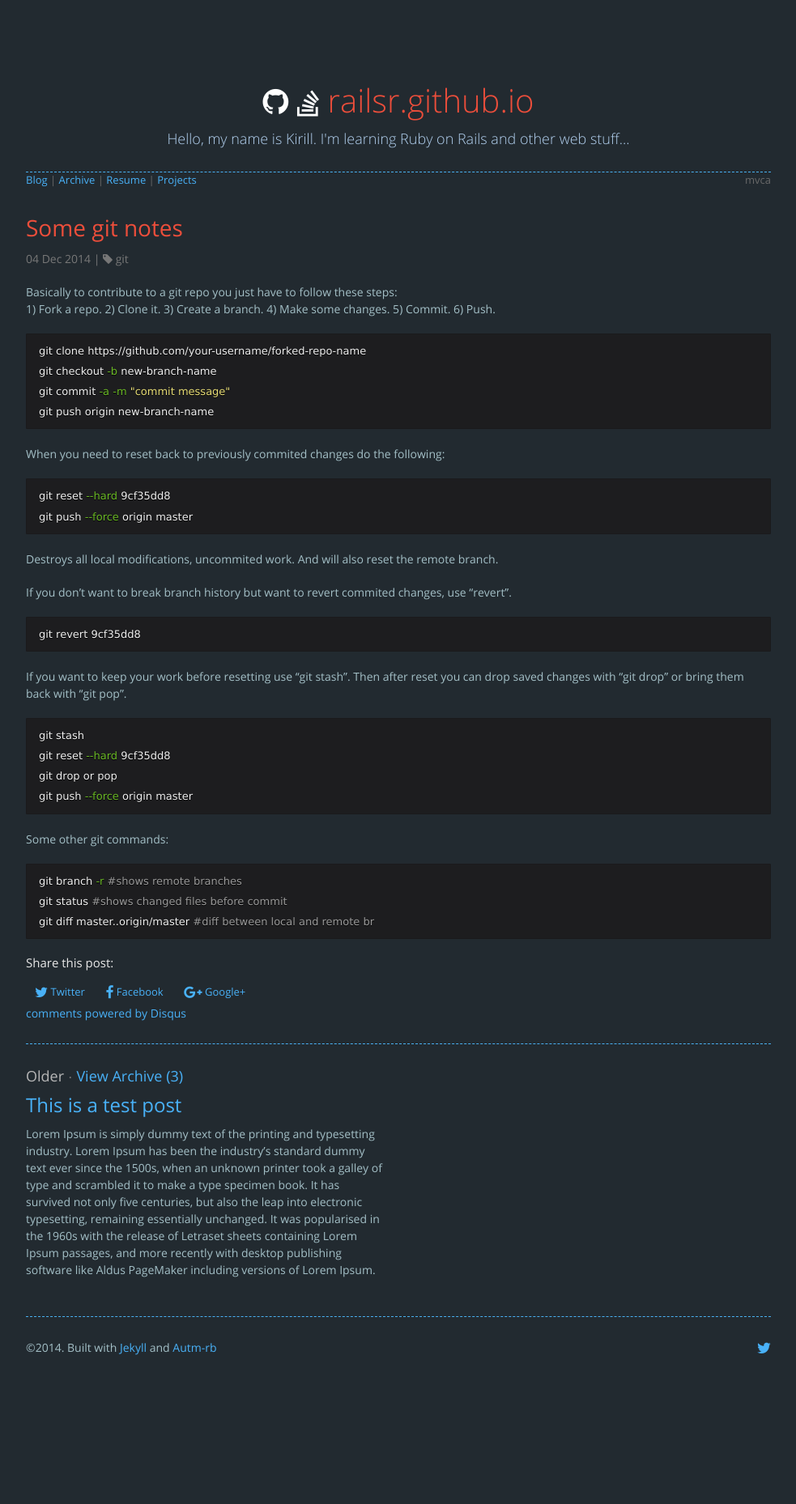
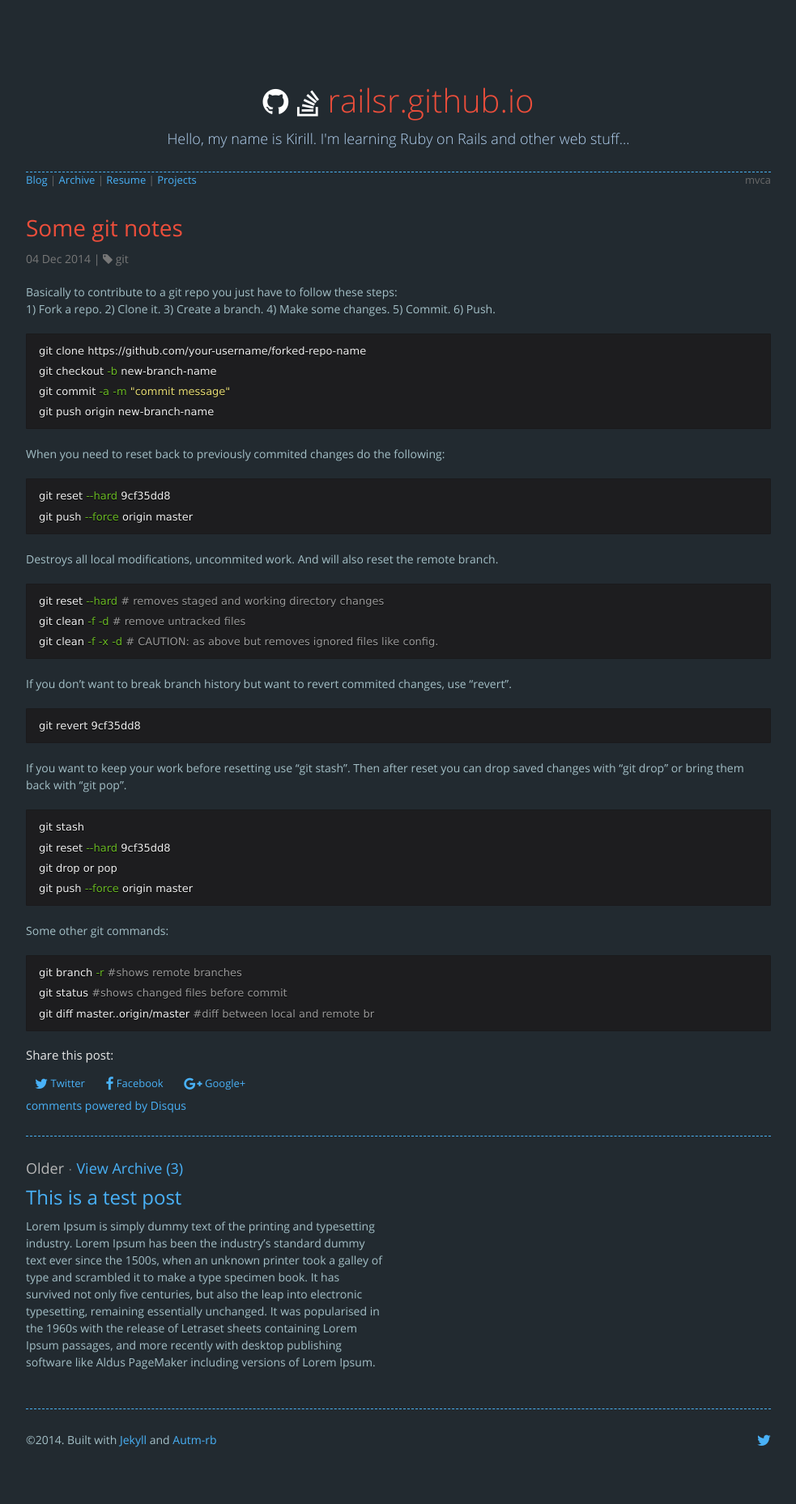
Before and after one commit to railsr/railsr.github.io, a Jekyll site: the page built from _posts/2014-12-04-some-git-notes.md, in a window 1280 px wide. Shown: the whole page at 81% size, without its empty margins (148-1131 px from the left). Built offline with Jekyll 4.4.1, drawn with Linux system fonts in a browser that asks for light colours; nearby versions of some CDN libraries; comment, search, counter and statistics services are not loaded; before the commit the page ends 1744 px from its top, so only the background shows below that.

Commit message:
Update 2014-12-04-some-git-notes.md

```diff
--- a/_posts/2014-12-04-some-git-notes.md
+++ b/_posts/2014-12-04-some-git-notes.md
@@ -17,7 +17,13 @@ When you need to reset back to previously commited changes do the following:
 git reset --hard 9cf35dd8
 git push --force origin master
 {% endhighlight %}
+
 Destroys all local modifications, uncommited work. And will also reset the remote branch.
+{% highlight Bash  %}
+git reset --hard # removes staged and working directory changes
+git clean -f -d # remove untracked files
+git clean -f -x -d # CAUTION: as above but removes ignored files like config.
+{% endhighlight %}
 
 If you don't want to break branch history but want to revert commited changes, use "revert".
 {% highlight Bash  %}
```
